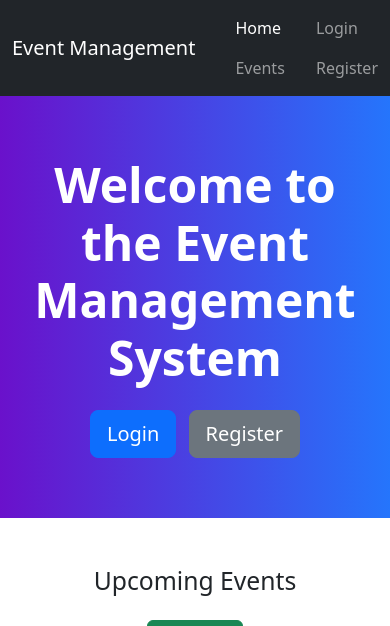
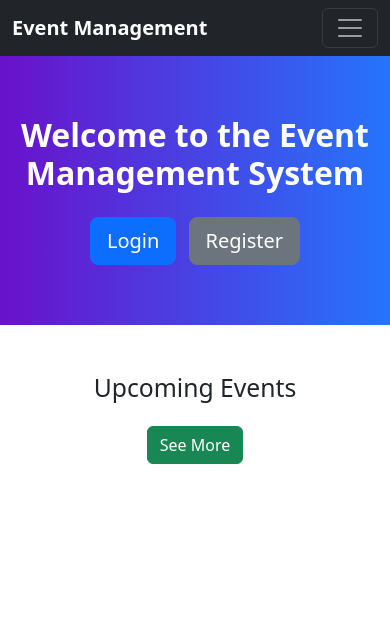
Before and after one commit to mehedihasanhasib/event-management-system, a PHP site: page / in a window 390 px wide. Shown: the top 626 px of the page. Run offline with PHP 8.4, Linux system fonts and the light colour scheme; data that the repository does not hold is empty; some libraries are stand-ins or nearby versions.

Commit message:
`Refactored navigation bar in nav.php and updated font size in home/index.php`

```diff
--- a/views/components/nav.php
+++ b/views/components/nav.php
@@ -1,11 +1,16 @@
 <nav class="navbar navbar-expand-lg navbar-dark bg-dark">
     <div class="container">
-        <div class="collapse navbar-collapse d-flex justify-content-between">
-            <div class="d-flex align-items-center gap-4">
-                <div>
-                    <a class="navbar-brand" href="<?= route('home') ?>">Event Management</a>
+        <!-- Brand -->
+        <a class="navbar-brand fw-bold" href="<?= route('home') ?>">Event Management</a>
 
-                </div>
+        <!-- Toggler for mobile menu -->
+        <button class="navbar-toggler" type="button" data-bs-toggle="collapse" data-bs-target="#navbarNav"
+            aria-controls="navbarNav" aria-expanded="false" aria-label="Toggle navigation">
+            <span class="navbar-toggler-icon"></span>
+        </button>
+
+        <div class="collapse navbar-collapse justify-content-between" id="navbarNav">
+            <!-- Left Side: Navigation Links -->
             <ul class="navbar-nav">
                 <li class="nav-item">
                     <a class="nav-link <?= isActiveRoute(route('home')) ?>" href="<?= route('home') ?>">Home</a>
@@ -14,35 +19,26 @@
                     <a class="nav-link <?= isActiveRoute(route('events')) ?>" href="<?= route('events') ?>">Events</a>
                 </li>
             </ul>
-            </div>
+
+            <!-- Right Side: Authentication Links / User Dropdown -->
             <ul class="navbar-nav">
                 <?php if (auth()): ?>
-                    <div class="dropdown">
-                        <a
-                            href="#"
-                            class="d-flex align-items-center text-decoration-none dropdown-toggle"
-                            id="userDropdown"
-                            data-bs-toggle="dropdown"
-                            aria-expanded="false">
-                            <div class="icon-circle">
-                                <img
-                                    src="<?= auth()['profile_picture'] ? asset(auth()['profile_picture']) : asset(DEFAULT_USER_AVATAR) ?>"
-                                    class="rounded-circle me-2"
-                                    alt="User Avatar"
-                                    style="width: 40px; height: 40px; object-fit: cover;">
-                            </div>
+                    <li class="nav-item dropdown">
+                        <a href="#" class="nav-link dropdown-toggle d-flex align-items-center" id="userDropdown"
+                            role="button" data-bs-toggle="dropdown" aria-expanded="false">
+                            <img src="<?= auth()['profile_picture'] ? asset(auth()['profile_picture']) : asset(DEFAULT_USER_AVATAR) ?>"
+                                class="rounded-circle me-2" alt="User Avatar" width="40" height="40" style="object-fit: cover;">
+                            <span class="d-none d-lg-inline"><?= auth()['name'] ?></span>
                         </a>
                         <ul class="dropdown-menu dropdown-menu-end" aria-labelledby="userDropdown">
-                            <li>
-                                <a class="dropdown-item" href="<?= route('creator.events') ?>">My Events</a>
-                            </li>
+                            <li><a class="dropdown-item" href="<?= route('creator.events') ?>">My Events</a></li>
                             <li>
                                 <form action="<?= route('logout') ?>" method="POST" class="d-inline">
                                     <button type="submit" class="dropdown-item">Log out</button>
                                 </form>
                             </li>
                         </ul>
-                    </div>
+                    </li>
                 <?php else: ?>
                     <li class="nav-item">
                         <a class="nav-link <?= isActiveRoute(route('login')) ?>" href="<?= route('login') ?>">Login</a>
--- a/views/home/index.php
+++ b/views/home/index.php
@@ -8,7 +8,7 @@
     }
 
     .hero h1 {
-        font-size: 3rem;
+        font-size: clamp(2rem, 2.5vw, 3rem) !important;
         font-weight: bold;
     }
 
```
Lines whose indentation alone changed are shown as unchanged.
